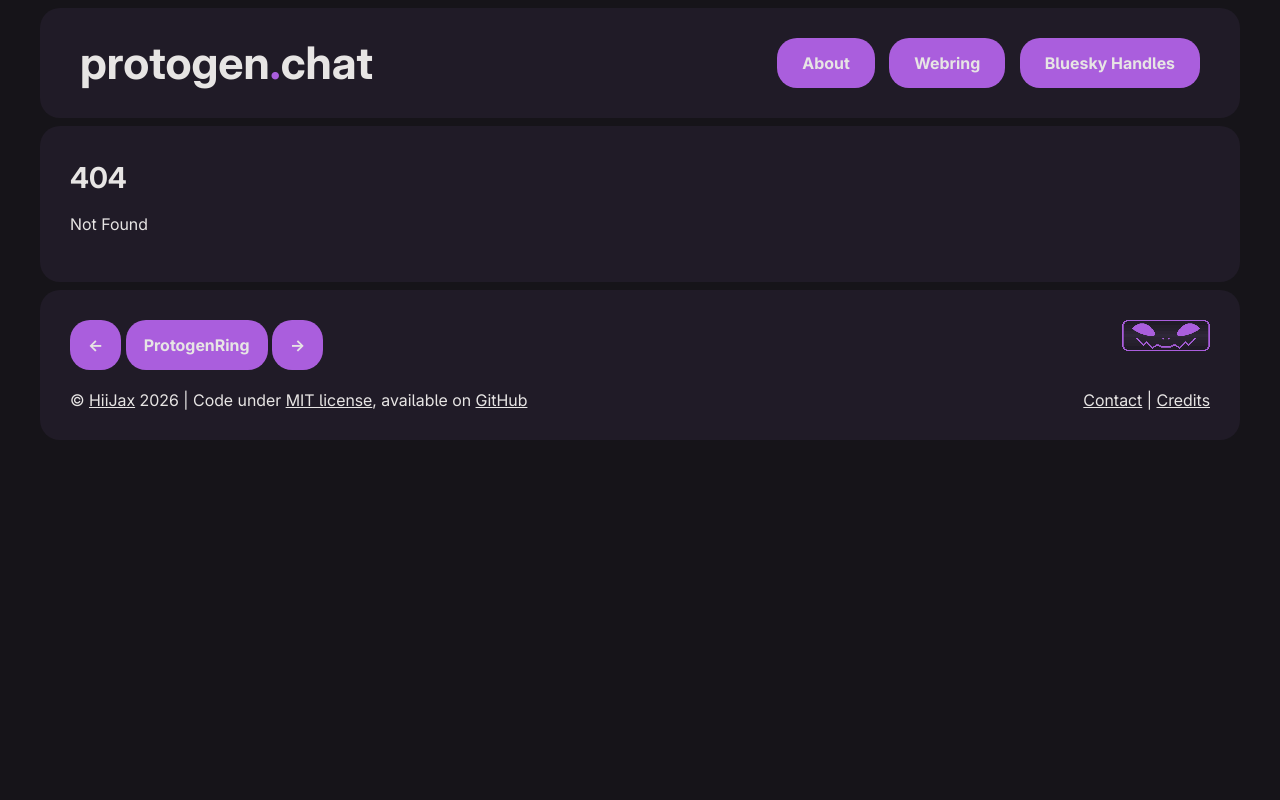
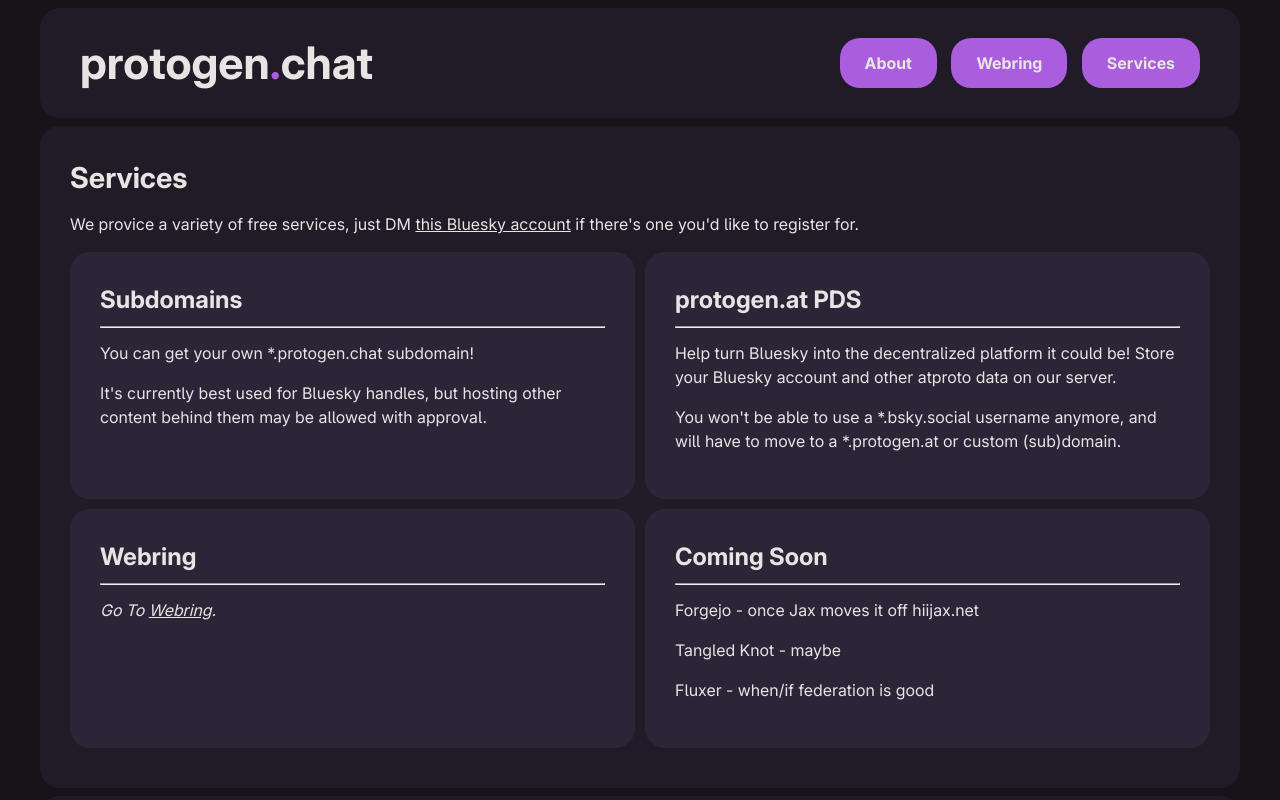
Before and after one commit to HiiJax/protogen.chat, a SvelteKit app: page /services in a window 1280 px wide. Before the commit this address had no page. Shown: the top 800 px of the page. Built offline with nearby package versions, Linux system fonts and the light colour scheme.

Commit message:
fix indentation, style updates, services page

```diff
--- a/src/routes/+layout.svelte
+++ b/src/routes/+layout.svelte
@@ -19,7 +19,7 @@
 			<nav>
 				<a href="/about">About</a>
 				<a href="/webring">Webring</a>
-				<a href="/bluesky">Bluesky Handles</a>
+				<a href="/services">Services</a>
 			</nav>
 
 	</header>
--- a/src/routes/+page.svelte
+++ b/src/routes/+page.svelte
@@ -25,7 +25,6 @@
 
 <div class="hero">
   <h1>Welcome, Protogens!</h1>
-
 </div>
 <div class="proto-face-holder flicker-in">
   <svg
--- /dev/null
+++ b/src/routes/services/+page.svelte
@@ -0,0 +1,36 @@
+<svelte:head>
+  <title>services | protogen.chat</title>
+</svelte:head>
+
+<h1>Services</h1>
+<p>
+  We provice a variety of free services, just DM
+  <a href="https://bsky.app/profile/protogen.chat">this Bluesky account</a>
+  if there's one you'd like to register for.
+</p>
+<div class="service-grid">
+  <div class="service">
+    <h2>Subdomains</h2>
+    <hr>
+    <p>You can get your own *.protogen.chat subdomain!</p>
+    <p>It's currently best used for Bluesky handles, but hosting other content behind them may be allowed with approval.</p>
+  </div>
+  <div class="service">
+    <h2>protogen.at PDS</h2>
+    <hr>
+    <p>Help turn Bluesky into the decentralized platform it could be! Store your Bluesky account and other atproto data on our server.</p>
+    <p>You won't be able to use a *.bsky.social username anymore, and will have to move to a *.protogen.at or custom (sub)domain.</p>
+  </div>
+  <div class="service">
+    <h2>Webring</h2>
+    <hr>
+    <p><i>Go To <a href="/webring">Webring</a>.</i></p>
+  </div>
+   <div class="service">
+    <h2>Coming Soon</h2>
+    <hr>
+    <p>Forgejo - once Jax moves it off hiijax.net</p>
+    <p>Tangled Knot - maybe</p>
+    <p>Fluxer - when/if federation is good</p>
+  </div>
+</div>
--- a/src/routes/style.css
+++ b/src/routes/style.css
@@ -17,6 +17,7 @@
   --font-mono: 'Adwaita Mono', monospace;
   --background-main: #161419;
   --background-content: #201b27;
+  --background-lighter: #2c2538;
   --text-color: #e7e5e4;
   --darker-text-color: #acacac;
   --accent-color: #aa5edd;
@@ -44,9 +45,7 @@ body {
   width: 1200px;
   display: grid;
   grid-area:
-        "header" auto
-        "main" 1fr
-        "footer" auto;
+    "header" auto "main" 1fr "footer" auto;
   gap: 8px;
 }
 
@@ -102,7 +101,8 @@ code {
   word-break: break-word;
 }
 
-.rules h5, p {
+.rules h5,
+p {
   margin-top: 0.8em;
 }
 
@@ -164,16 +164,19 @@ main h6 {
 
 table {
   width: 100%;
+  border-collapse: collapse;
 }
 
 th {
   border: var(--border);
   padding: 5px;
+  background-color: var(--background-lighter);
 }
 
 td {
   border: var(--border);
   padding: 5px;
+  background-color: var(--background-lighter);
 }
 
 hr {
@@ -215,9 +218,11 @@ path:hover {
   0% {
     transform: translateY(-10px);
   }
+
   50% {
     transform: translateY(10px);
   }
+
   100% {
     transform: translateY(-10px);
   }
@@ -235,37 +240,48 @@ path:hover {
   0% {
     opacity: 0;
   }
+
   10% {
     opacity: 0;
   }
+
   30% {
     opacity: 0.1;
   }
+
   31% {
     opacity: 0.4;
   }
+
   32% {
     opacity: 0.2;
   }
+
   33% {
     opacity: 0.4;
   }
+
   36% {
     opacity: 0.2;
   }
+
   37% {
     opacity: 0.6;
   }
+
   39% {
     opacity: 0.2;
   }
+
   100% {
     opacity: 1;
   }
 }
 
 @media (prefers-reduced-motion: reduce) {
-  .proto-face, .flicker-in {
+
+  .proto-face,
+  .flicker-in {
     animation: none;
   }
 }
@@ -322,6 +338,20 @@ footer {
   scale: 0.95;
 }
 
+.service-grid {
+  display: grid;
+  gap: 10px;
+  margin-bottom: 10px;
+  grid-template-columns: 1fr 1fr;
+}
+
+.service {
+  background-color: var(--background-lighter);
+  border-radius: var(--border-radius);
+  padding: var(--padding);
+}
+
+
 @media (max-width: 850px) {
   header {
     display: grid;
@@ -351,4 +381,11 @@ footer {
     justify-content: center;
     gap: 10px;
   }
+
+  .service-grid {
+    display: block;
   }
+  .service {
+    margin-bottom: 10px;
+  }
+}
```
Also changed, not shown: src/routes/about/+page.svelte (+15 -22 lines), src/routes/bluesky/+page.svelte (deleted, +0 -9 lines), src/routes/credits/+page.svelte (indentation only), src/routes/webring/+page.svelte (indentation only). Lines whose indentation alone changed are shown as unchanged.
